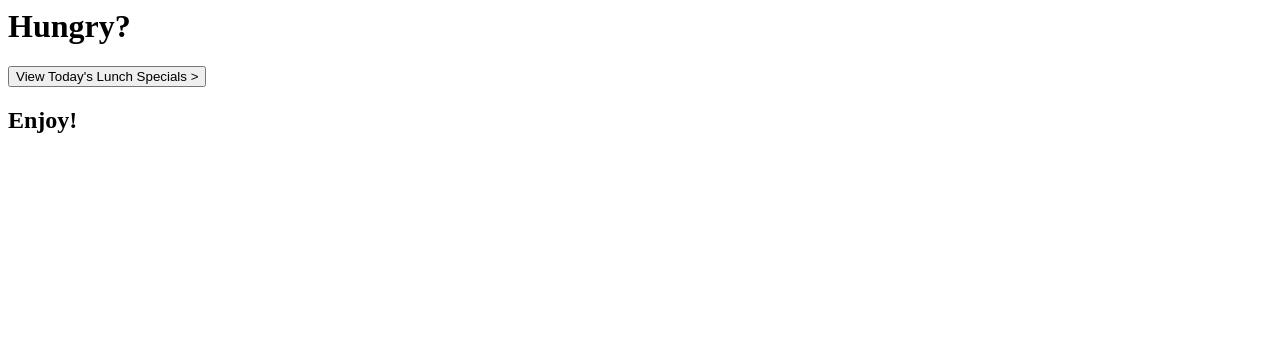
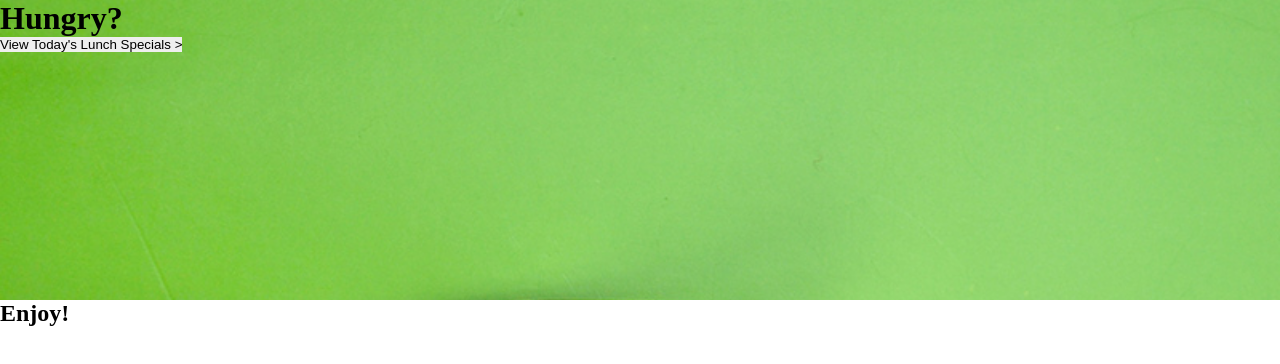
Before and after one commit to nikkirharper/p3-harper-nikki, a website built with webpack: page index.html in a window 1280 px wide. Built offline with nearby package versions, Linux system fonts and the light colour scheme.

Commit message:
Add css and image loaders and begin styling header

```diff
--- a/index.html
+++ b/index.html
@@ -1,7 +1,8 @@
 <html lang="en">
 	<head>
         <meta charset="utf-8">
-        <meta name="viewport" content="width=device-width, initial-scale=1">
+		<meta name="viewport" content="width=device-width, initial-scale=1">
+		<!-- <link type="text/css" rel="stylesheet" href="dist/css/main.css" /> -->
 		<title>Project 3</title>
 	</head>
 
--- a/package.json
+++ b/package.json
@@ -19,7 +19,9 @@
   },
   "homepage": "https://github.com/nikkirharper/p3-harper-nikki#readme",
   "devDependencies": {
+    "css-loader": "^5.2.1",
     "html-webpack-plugin": "^5.3.1",
+    "style-loader": "^2.0.0",
     "webpack": "^5.31.2",
     "webpack-cli": "^4.6.0",
     "webpack-dev-server": "^3.11.2"
--- a/src/index.js
+++ b/src/index.js
@@ -1,5 +1,6 @@
-import { header } from './modules/header'
-import { footer } from './modules/footer'
+import "./styles.css";
+import { header } from './modules/header';
+import { footer } from './modules/footer';
 
 
 class App {
@@ -9,10 +10,12 @@ class App {
 
     renderTemplate() {
         const template = `
-            <header>
-                <h1>${header.pageTitle}</h1>
-                <button>${header.randomizerButton}</button>
-            </header>
+            <div id="header-wrapper">
+                <header>
+                    <h1>${header.pageTitle}</h1>
+                    <button>${header.randomizerButton}</button>
+                </header>
+            </div>
             <footer>
                 <h2>${footer.footerText}</2>
             </footer>
--- /dev/null
+++ b/src/styles.css
@@ -0,0 +1,19 @@
+* {
+	margin: 0;
+	padding: 0;
+	border: 0;
+}
+
+article, aside, details, figcaption, figure, footer, header, main, nav, section, summary {
+    display:block;
+}
+
+#header-wrapper {
+    background-image: url(./images/fork.jpg);
+    background-repeat: no-repeat;
+    background-position: center;
+    background-size: cover;
+    position: relative;
+    height: 300px;
+    width: 100%;
+  }
--- a/webpack.config.js
+++ b/webpack.config.js
@@ -2,6 +2,19 @@ const path = require('path');
 const HtmlWebpackPlugin = require('html-webpack-plugin');
 
 module.exports = {
+  module: {
+    rules: [
+      {
+        test: /\.css$/,
+        use: ['style-loader', 'css-loader'],
+      },
+      {
+        test: /\.(png|svg|jpg|jpeg|gif)$/i,
+        type: 'asset/resource',
+      },
+    ]
+  },
+
   entry: './src/index.js',
   output: {
     path: path.resolve(__dirname, 'dist'),
@@ -15,5 +28,5 @@ module.exports = {
        filename: 'index.html', // name of html file to be created
        template: './index.html' // source from which html file would be created
     })
-]
-}
+  ]
+};
```
Also changed, not shown: dist/864f9dde598d4a8a16a7.jpg (added), dist/8799fbe8ea5950f60ed2.jpg (added), dist/js/bundle.js, images/burger.jpg (deleted), images/pasta.jpg (deleted), images/pizza.jpg (deleted), images/poke.jpg (deleted), images/quesadilla.jpg (deleted), images/salad.jpg (deleted), images/sandwich.jpg (deleted), images/soup.jpg (deleted), src/images/fork.jpg (added), 13 other files.
